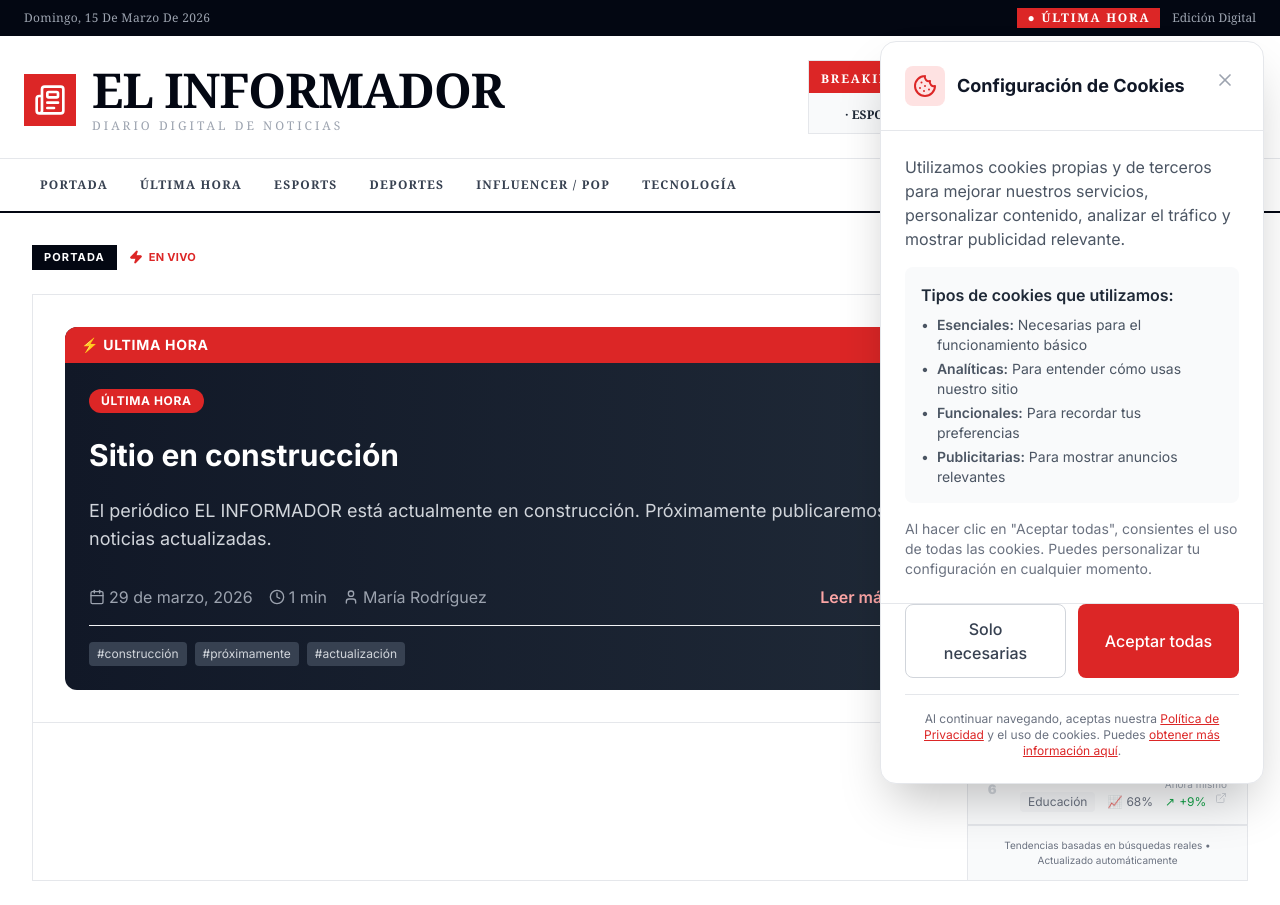
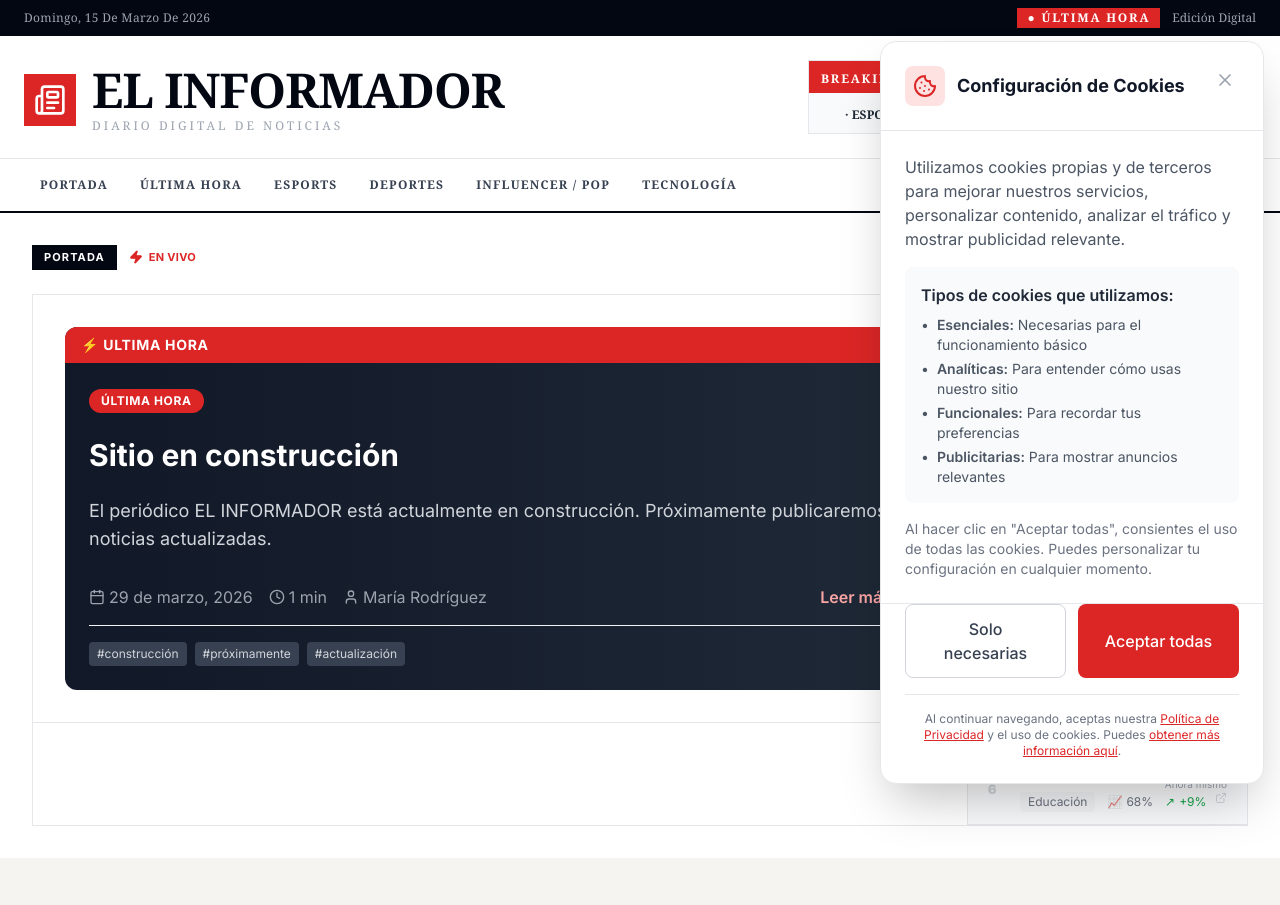
Before and after one commit to clawdbot-liaz/seo-blog-periodico, a Next.js app: page / in a window 1280 px wide. Shown: the top 905 px of the page. Built offline with nearby package versions, Linux system fonts and the light colour scheme.

Commit message:
Clean: Remove unnecessary footer text from trending section

```diff
--- a/components/TrendingSection.tsx
+++ b/components/TrendingSection.tsx
@@ -171,12 +171,7 @@ export default function TrendingSection() {
         ))}
       </ol>
 
-      {/* Footer informativo */}
-      <div className="px-5 py-3 bg-gray-50 border-t border-gray-200">
-        <p className="text-[10px] text-gray-500 text-center">
-          Tendencias basadas en búsquedas reales • Actualizado automáticamente
-        </p>
-      </div>
+
     </div>
   )
 }
```
